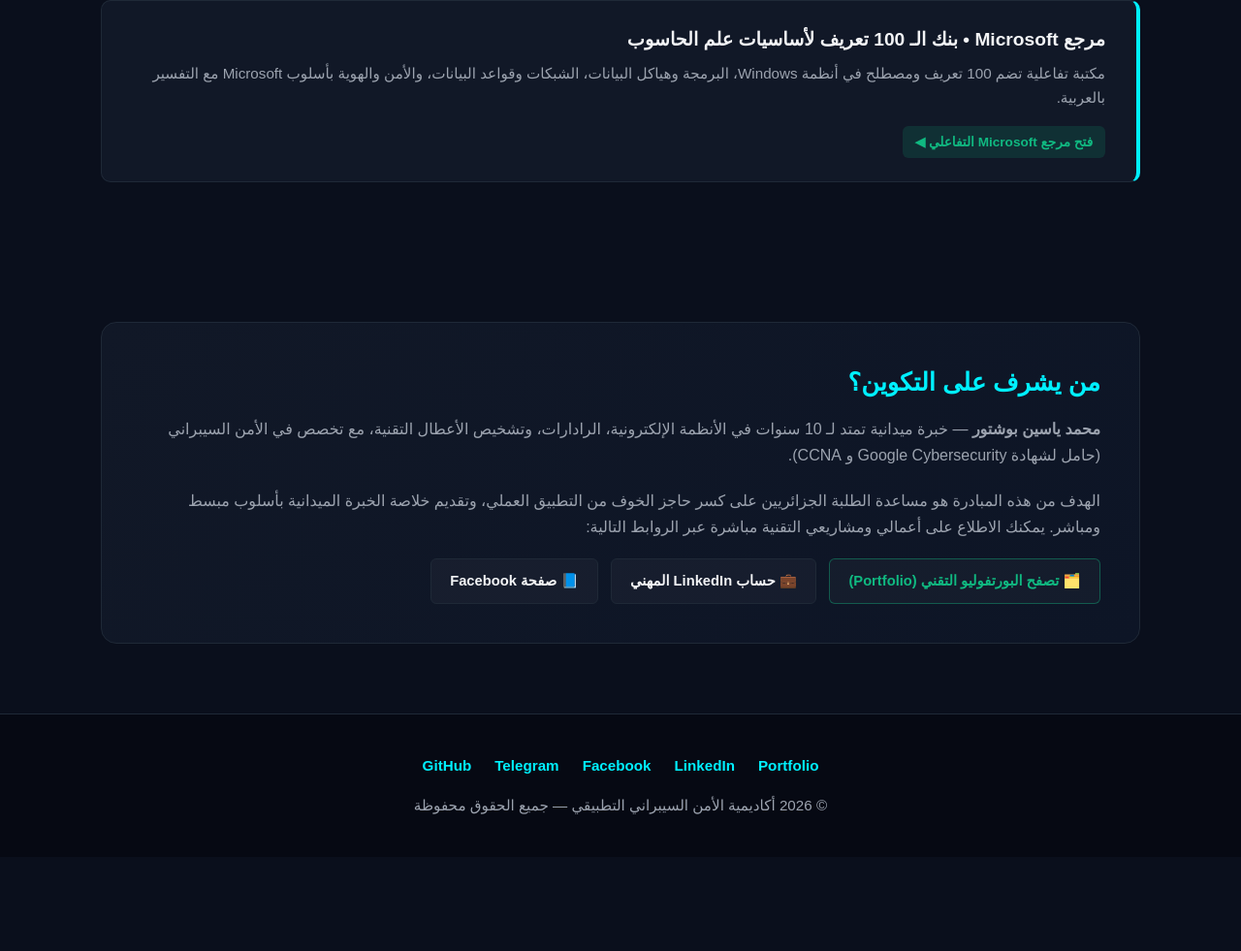
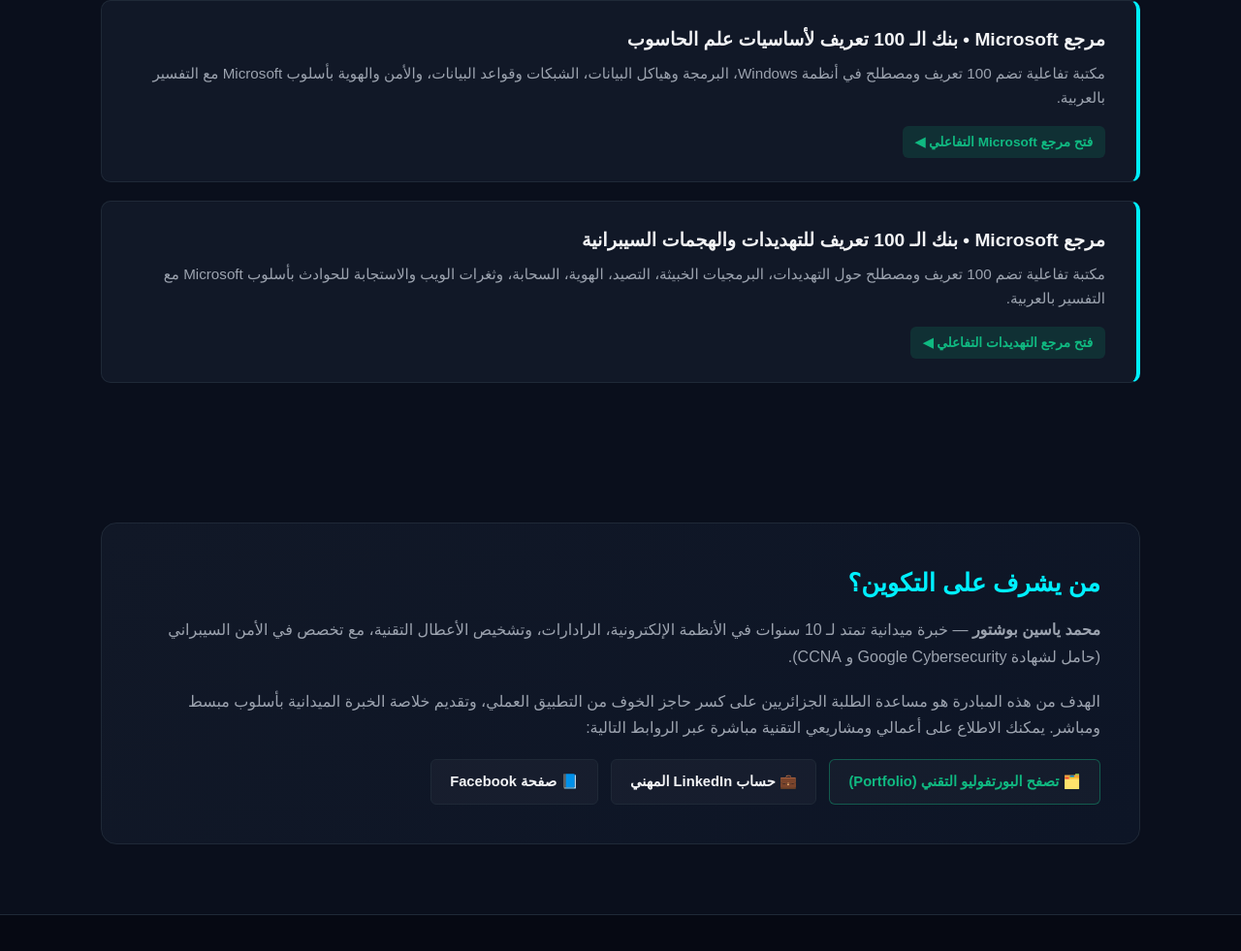
Before and after one commit to mohamedyacineboucheteur-ui/cyber-academy, a plain HTML site: page index.html in a window 1280 px wide. Shown: the part 2258-3239 px from the top of the page at 97% size. Before the commit the page ends 3142 px from the top, so only its background shows below. Drawn offline with Linux system fonts and the light colour scheme.

Commit message:
Update index.html

```diff
--- a/index.html
+++ b/index.html
@@ -491,6 +491,14 @@
                 </div>
                 <span class="module-tag">فتح مرجع Microsoft التفاعلي ◀</span>
             </a>
+
+            <a href="microsoft-threats-100.html" class="module-item module-link-card">
+                <div class="module-info">
+                    <h3>مرجع Microsoft • بنك الـ 100 تعريف للتهديدات والهجمات السيبرانية</h3>
+                    <p>مكتبة تفاعلية تضم 100 تعريف ومصطلح حول التهديدات، البرمجيات الخبيثة، التصيد، الهوية، السحابة، وثغرات الويب والاستجابة للحوادث بأسلوب Microsoft مع التفسير بالعربية.</p>
+                </div>
+                <span class="module-tag">فتح مرجع التهديدات التفاعلي ◀</span>
+            </a>
         </div>
     </section>
 
```
